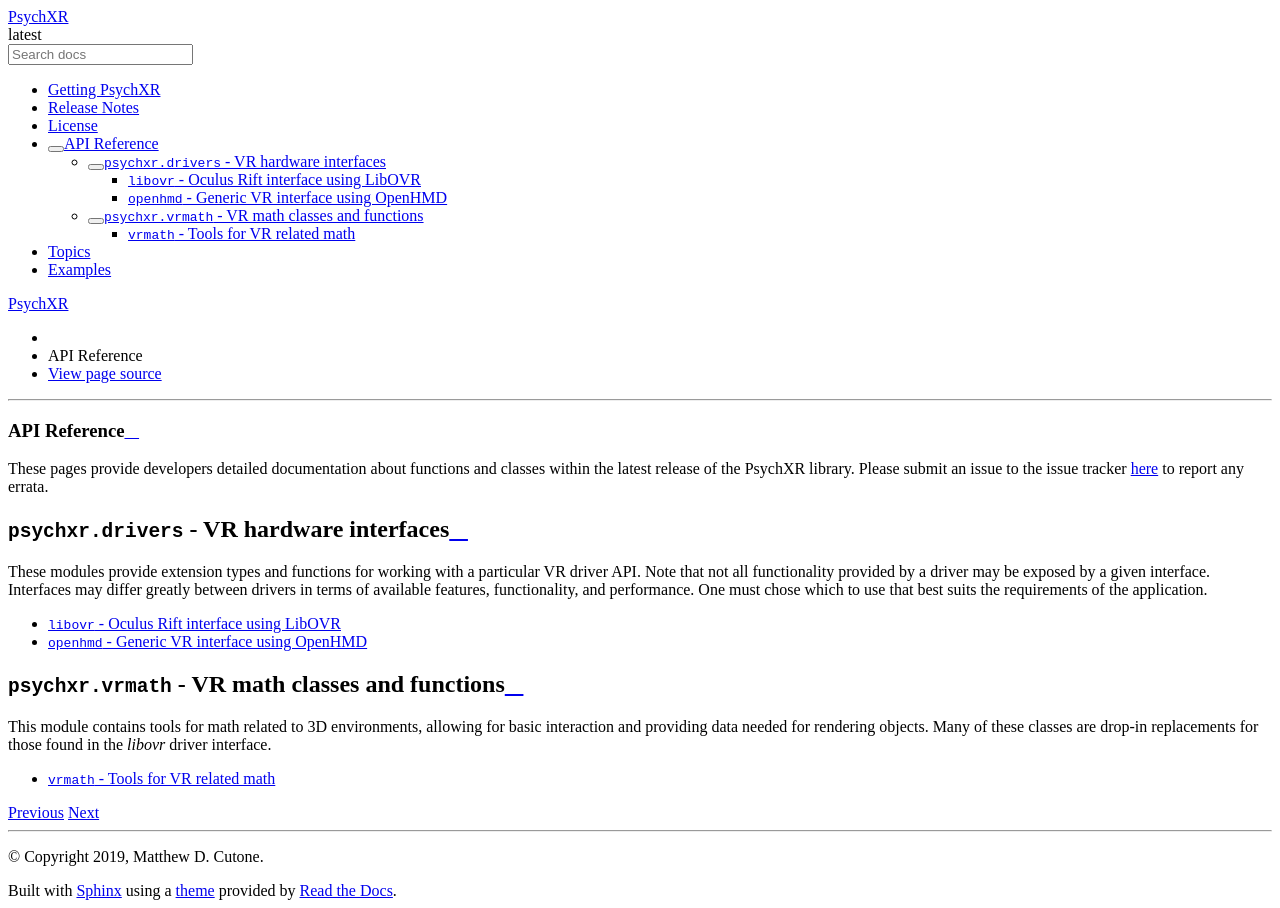
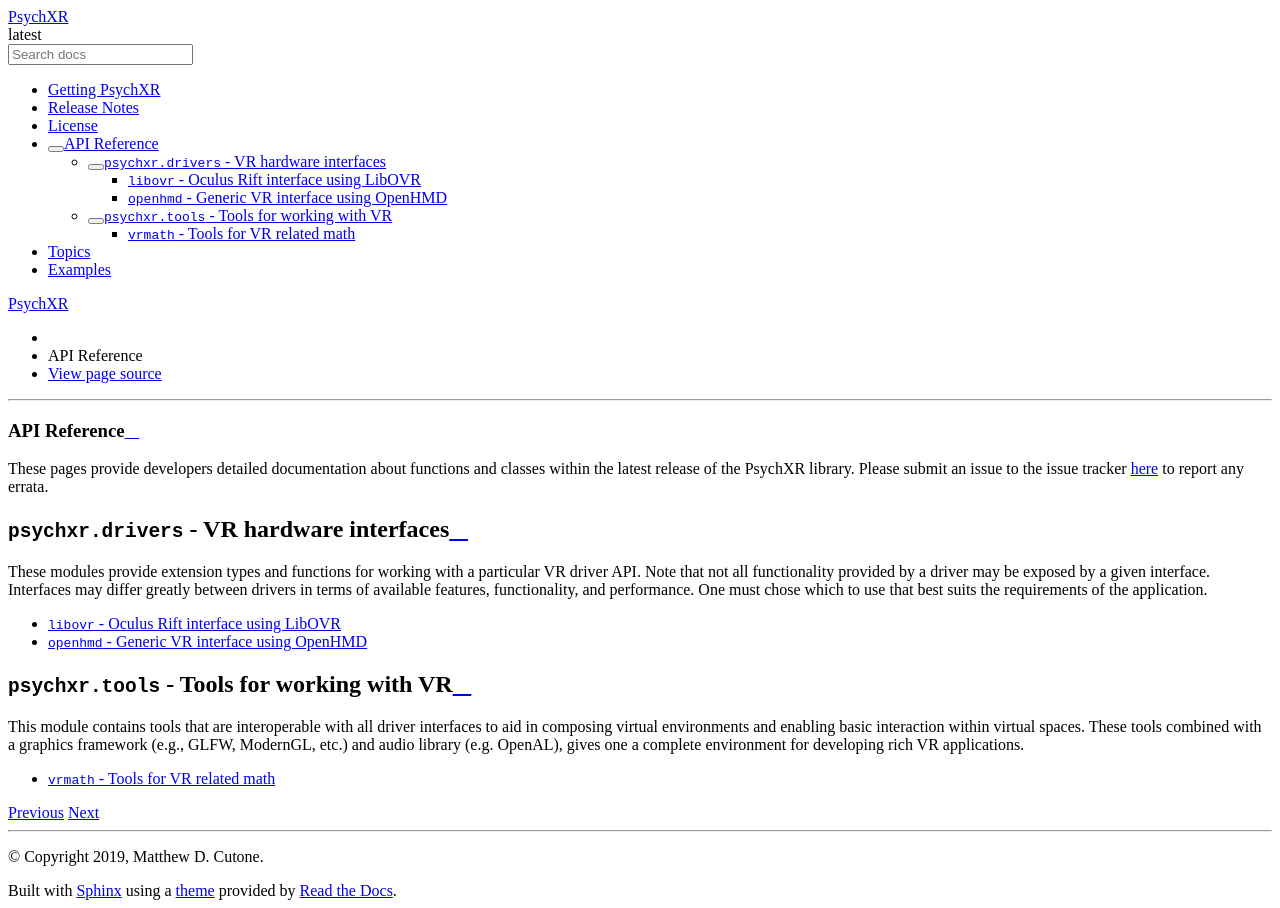
Before and after one commit to mdcutone/psychxr, a Sphinx documentation site: the page built from docs/api.rst, in a window 1280 px wide. Built offline with Sphinx 7.4.7 and the Read the Docs theme 2.0.0, drawn with Linux system fonts in a browser that asks for light colours.

Commit message:
DOCS: Updating documentation.

```diff
--- a/docs/api.rst
+++ b/docs/api.rst
@@ -21,13 +21,14 @@
    api/libovr
    api/openhmd
 
-:mod:`psychxr.vrmath` - VR math classes and functions
------------------------------------------------------
+:mod:`psychxr.tools` - Tools for working with VR
+------------------------------------------------
 
-This module contains tools for math related to 3D environments, allowing for
-basic interaction and providing data needed for rendering objects. Many of these
-classes are drop-in replacements for those found in the `libovr` driver
-interface.
+This module contains tools that are interoperable with all driver interfaces to
+aid in composing virtual environments and enabling basic interaction within
+virtual spaces. These tools combined with a graphics framework (e.g., GLFW,
+ModernGL, etc.) and audio library (e.g. OpenAL), gives one a complete
+environment for developing rich VR applications.
 
 .. toctree::
    :maxdepth: 1
--- a/docs/api/vrmath.rst
+++ b/docs/api/vrmath.rst
@@ -1,8 +1,8 @@
-===================================================
- :mod:`~psychxr.vrmath` - Tools for VR related math
-===================================================
+=========================================================
+ :mod:`~psychxr.tools.vrmath` - Tools for VR related math
+=========================================================
 
-.. currentmodule:: psychxr.vrmath
+.. currentmodule:: psychxr.tools.vrmath
 
 Toolbox of classes and functions for performing VR related math.
 
```
